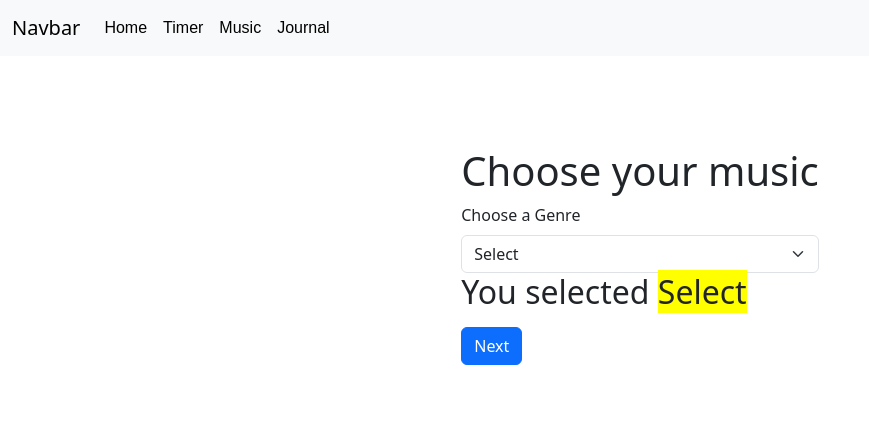
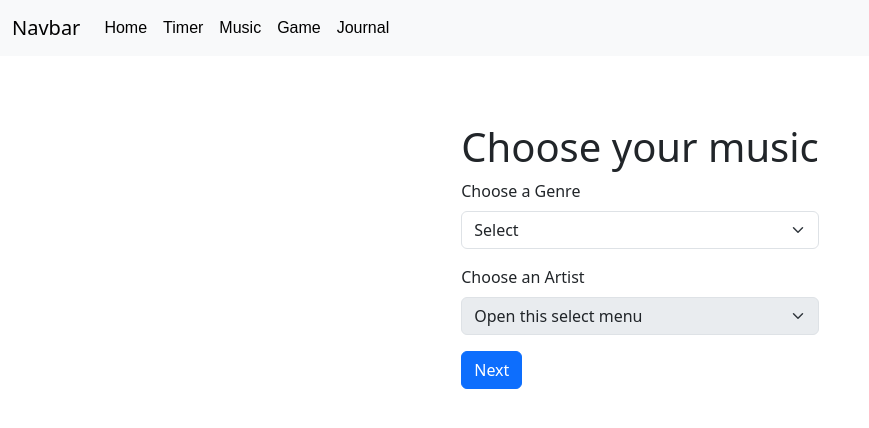
Before and after one commit to laithdarras/Cosmic-Pioneers, a React (Create React App) app in the folder app/: page /music in a window 1280 px wide. Shown: the top 428 px of the page, without its empty margins (0-869 px from the left). Built offline with nearby package versions, Linux system fonts and the light colour scheme.

Commit message:
finsihed music

```diff
--- a/app/package.json
+++ b/app/package.json
@@ -8,6 +8,7 @@
     "@testing-library/user-event": "^13.5.0",
     "bootstrap": "^5.3.3",
     "react": "^18.3.1",
+    "react-bootstrap": "^2.10.5",
     "react-dom": "^18.3.1",
     "react-router-dom": "^6.26.2",
     "react-scripts": "5.0.1",
--- a/app/src/components/Navbar.jsx
+++ b/app/src/components/Navbar.jsx
@@ -66,6 +66,21 @@ export default function NavBar() {
             </li>
             <li class="nav-item">
               <Link
+                to="/game"
+                className={
+                  currentPage === "/game" ? "nav-link active" : "nav-link"
+                }
+                style={{
+                  color: "black",
+
+                  fontFamily: "Tenor Sans, sans-serif",
+                }}
+              >
+                Game
+              </Link>
+            </li>
+            <li class="nav-item">
+              <Link
                 to="/journal"
                 className={
                   currentPage === "/journal" ? "nav-link active" : "nav-link"
--- a/app/src/index.jsx
+++ b/app/src/index.jsx
@@ -10,6 +10,7 @@ import Home from "./pages/home";
 import Music from "./pages/Music";
 import Journal from "./pages/Journal";
 import Timer from "./pages/Timer";
+import Game from "./pages/Game";
 
 //define accessible routes and which componenets respond to which URL
 const router = createBrowserRouter([
@@ -27,6 +28,11 @@ const router = createBrowserRouter([
         element: <Music />,
       },
       {
+        path: "/game",
+        element: <Game />,
+      },
+
+      {
         path: "/journal",
         element: <Journal />,
       },
--- /dev/null
+++ b/app/src/pages/Game.jsx
@@ -0,0 +1,3 @@
+export default function Game() {
+  return <h1 className="text-center">Loading Game ...</h1>;
+}
--- a/app/src/pages/Music.jsx
+++ b/app/src/pages/Music.jsx
@@ -1,4 +1,5 @@
 import { useState } from "react";
+import { Link } from "react-router-dom";
 export default function Music() {
   const options = [
     "Select",
@@ -62,9 +63,71 @@ export default function Music() {
 
     "Boyz II Men",
   ];
-  const easyListening = ["LOFi", "The Marias", ""];
+  const easyListening = [
+    "LoFi",
+    "Burt Bacharach",
+    "The Marias",
+    "John Mayer",
+    "Bon Iver",
+    "Coldplay",
+  ];
   const [myValue, setMyValue] = useState(options[0]);
+  // State to control the second dropdown options
+  const [artists, setArtists] = useState([]);
+  // State to enable/disable the second dropdown
+  const [isSecondDropdownEnabled, setIsSecondDropdownEnabled] = useState(false);
+  //state to select artist
+  const [selectedArtist, setSelectedArtist] = useState("");
+  //controls the playlist visibility
+  const [playlistCreated, setPlaylistCreated] = useState(false);
+
+  //handle the first dropdown change
+  const handleFirstDropDown = (e) => {
+    const genre = e.target.value;
+    setMyValue(genre);
+    //enable second drop down
+    if (genre != "Select") {
+      setIsSecondDropdownEnabled(true);
+      //update artists based on genre
+      switch (genre) {
+        case "Rock":
+          setArtists(rock);
+          break;
+        case "Pop":
+          setArtists(pop);
+          break;
+        case "Jazz":
+          setArtists(jazz);
+          break;
+        case "R&B":
+          setArtists(rnb);
+          break;
+        case "Country":
+          setArtists(country);
+          break;
+        case "Easy Listening":
+          setArtists(easyListening);
+          break;
+        default:
+          setArtists([]);
+          break;
+      }
+    } else {
+      setIsSecondDropdownEnabled(false); // Disable if "Select" is chosen
+    }
+  };
+  const handleSecondSelection = (e) => {
+    const artist = e.target.value;
+    //save the selected artist to state
+
+    setSelectedArtist(artist);
+    if (artist && myValue !== "Select") {
+      setPlaylistCreated(true);
+    }
+  };
+
   return (
+    <>
       <div
         style={{
           display: "flex",
@@ -80,8 +143,9 @@ export default function Music() {
               Choose a Genre
             </label>
             <select
-            onChange={(e) => setMyValue(e.target.value)}
-            defaultValue={myValue}
+              id="firstDropDown"
+              onChange={handleFirstDropDown}
+              value={myValue}
               class="form-select"
               aria-label="Default select example"
               // style={{ width: "50%" }}
@@ -90,28 +154,38 @@ export default function Music() {
                 <option key={idx}>{option}</option>
               ))}
             </select>
-          <h2>
-            {" "}
-            You selected{" "}
-            <span style={{ backgroundColor: "yellow" }}>{myValue}</span>
-          </h2>
           </div>
-        <div class="mb-3" style={{ display: "none" }}>
+          <div class="mb-3">
             <label for="Choose an Artist" class="form-label">
               Choose an Artist
             </label>
-          <select class="form-select" aria-label="Default select example">
+            <select
+              class="form-select"
+              aria-label="Default select example"
+              disabled={!isSecondDropdownEnabled} //enable or disable dropdown
+              //save selected artist
+              onChange={handleSecondSelection}
+            >
               <option selected>Open this select menu</option>
-            <option value="1">One</option>
-            <option value="2">Two</option>
-            <option value="3">Three</option>
+              {artists.map((artist, idx) => (
+                <option key={idx}>{artist}</option>
+              ))}
             </select>
           </div>
 
+          {playlistCreated && (
+            <h3 style={{ color: "green" }}>
+              Playlist has been created! Let's Play!
+            </h3>
+          )}
+
+          <Link to="/Game">
             <button type="submit" class="btn btn-primary">
               Next
             </button>
+          </Link>
         </form>
       </div>
+    </>
   );
 }
```
Also changed, not shown: 1 other file (tests, documents, lock files or other folders). Lines whose indentation alone changed are shown as unchanged.
